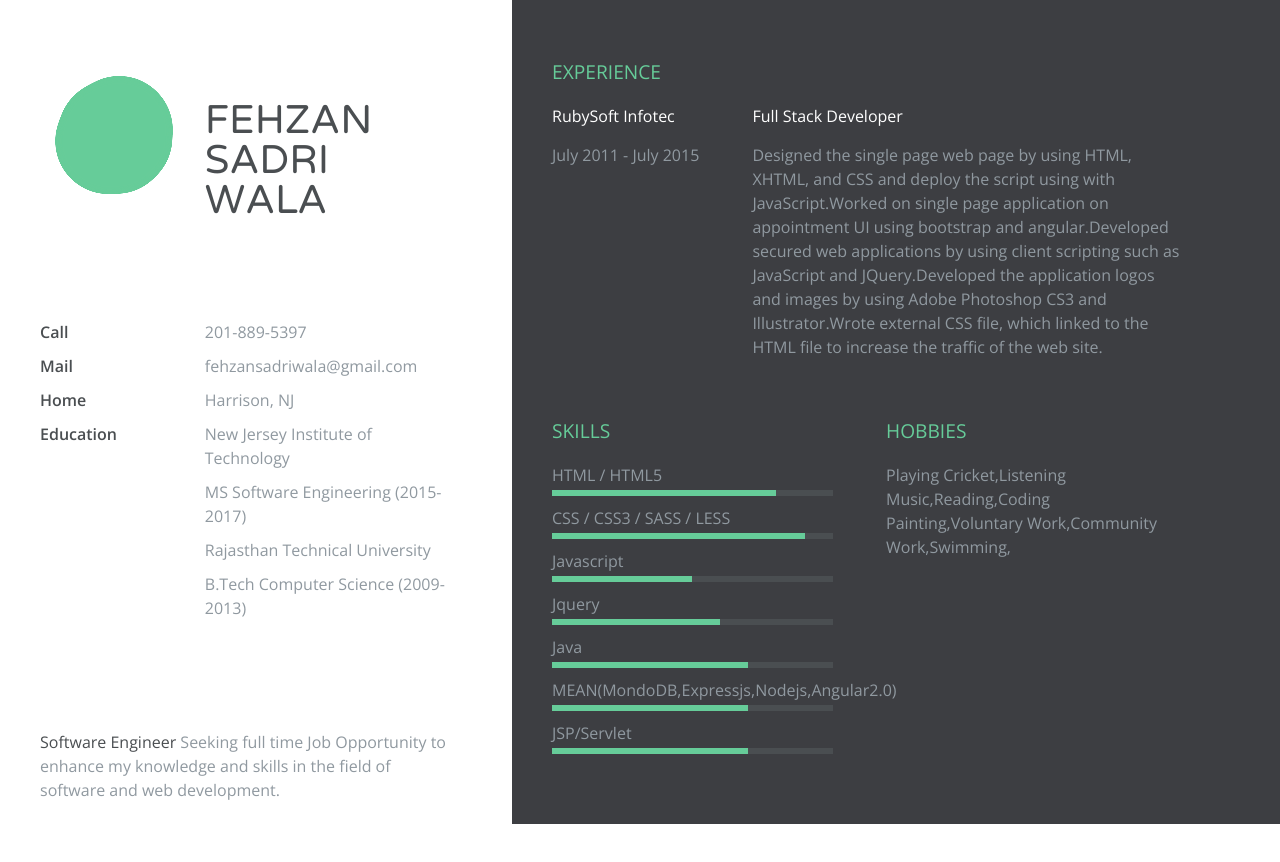
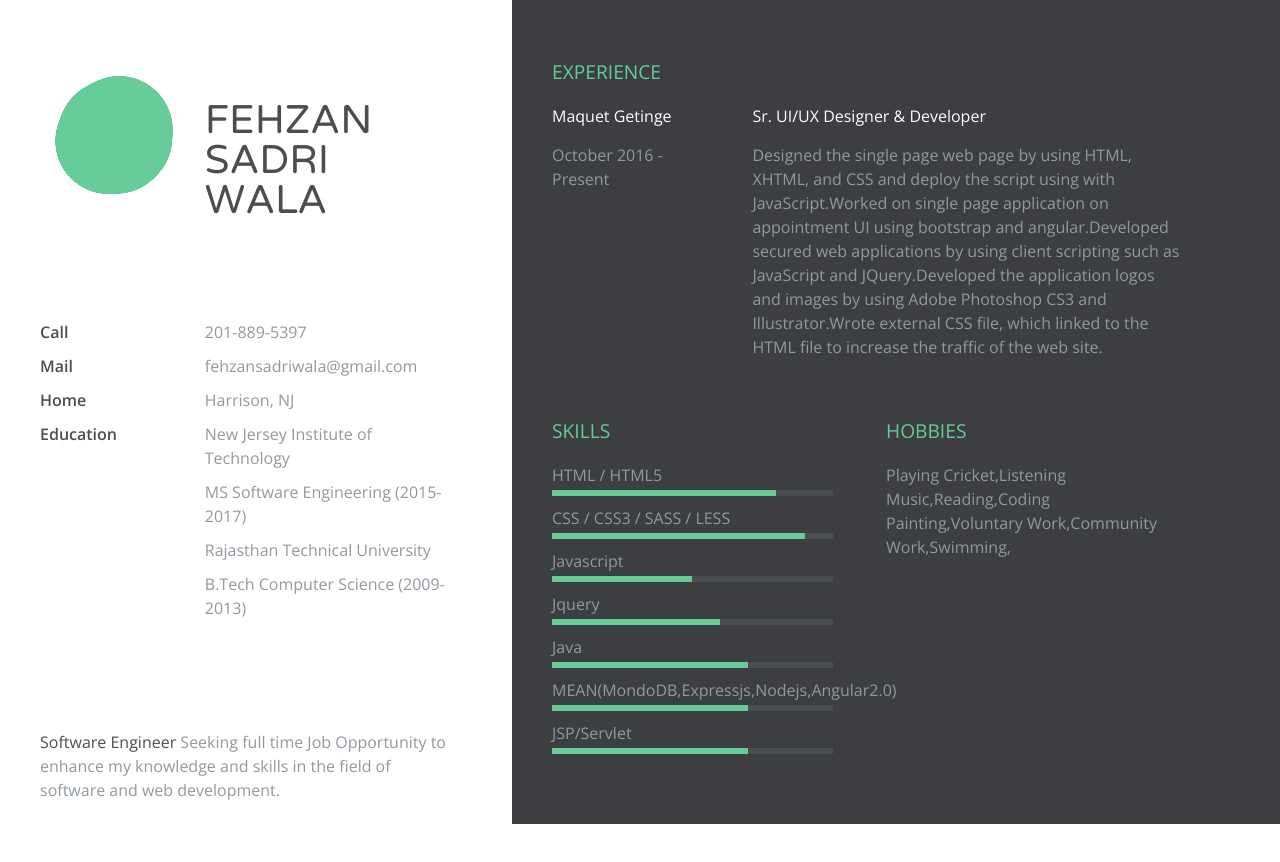
Before and after one commit to FehzanSadriWala/fehzansadriwala.github.io, a plain HTML site: page index.html in a window 1280 px wide. Drawn offline with nearby package versions, Linux system fonts and the light colour scheme; files that its build step writes are made by us from their sources.

Commit message:
new commit

```diff
--- a/index.html
+++ b/index.html
@@ -86,12 +86,12 @@
 
       <div class="experience-wrapper">
       	<div class="company-wrapper clearfix">
-      		<div class="experience-title">RubySoft Infotec</div> <!-- NAME OF THE COMPANY YOUWORK WITH  -->
-          <div class="time">July 2011 - July 2015</div> <!-- THE TIME YOU WORK WITH THE COMPANY  -->
+      		<div class="experience-title">Maquet Getinge</div> <!-- NAME OF THE COMPANY YOUWORK WITH  -->
+          <div class="time">October 2016 - Present</div> <!-- THE TIME YOU WORK WITH THE COMPANY  -->
       	</div>
 
         <div class="job-wrapper clearfix">
-        	<div class="experience-title">Full Stack Developer </div> <!-- JOB TITLE  -->
+        	<div class="experience-title">Sr. UI/UX Designer & Developer </div> <!-- JOB TITLE  -->
           <div class="company-description">
           	<p>Designed the single page web page by using HTML, XHTML, and CSS and deploy the script using with JavaScript.Worked on single page application on appointment UI using bootstrap and angular.Developed secured web applications by using client scripting such as JavaScript and JQuery.Developed the application logos and images by using Adobe Photoshop CS3 and Illustrator.Wrote external CSS file, which linked to the HTML file to increase the traffic of the web site.</p>  <!-- JOB DESCRIPTION  -->
           </div>
```
